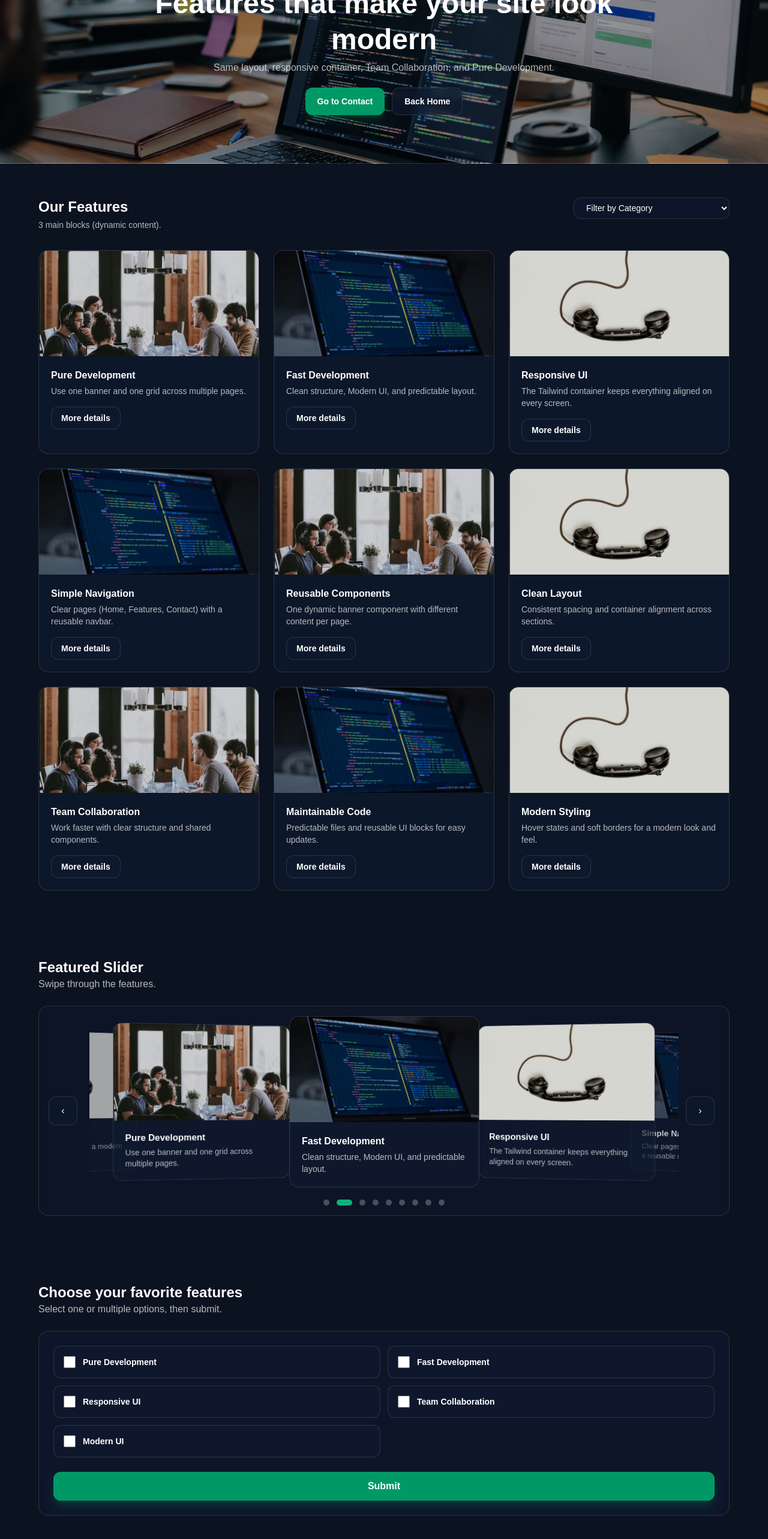
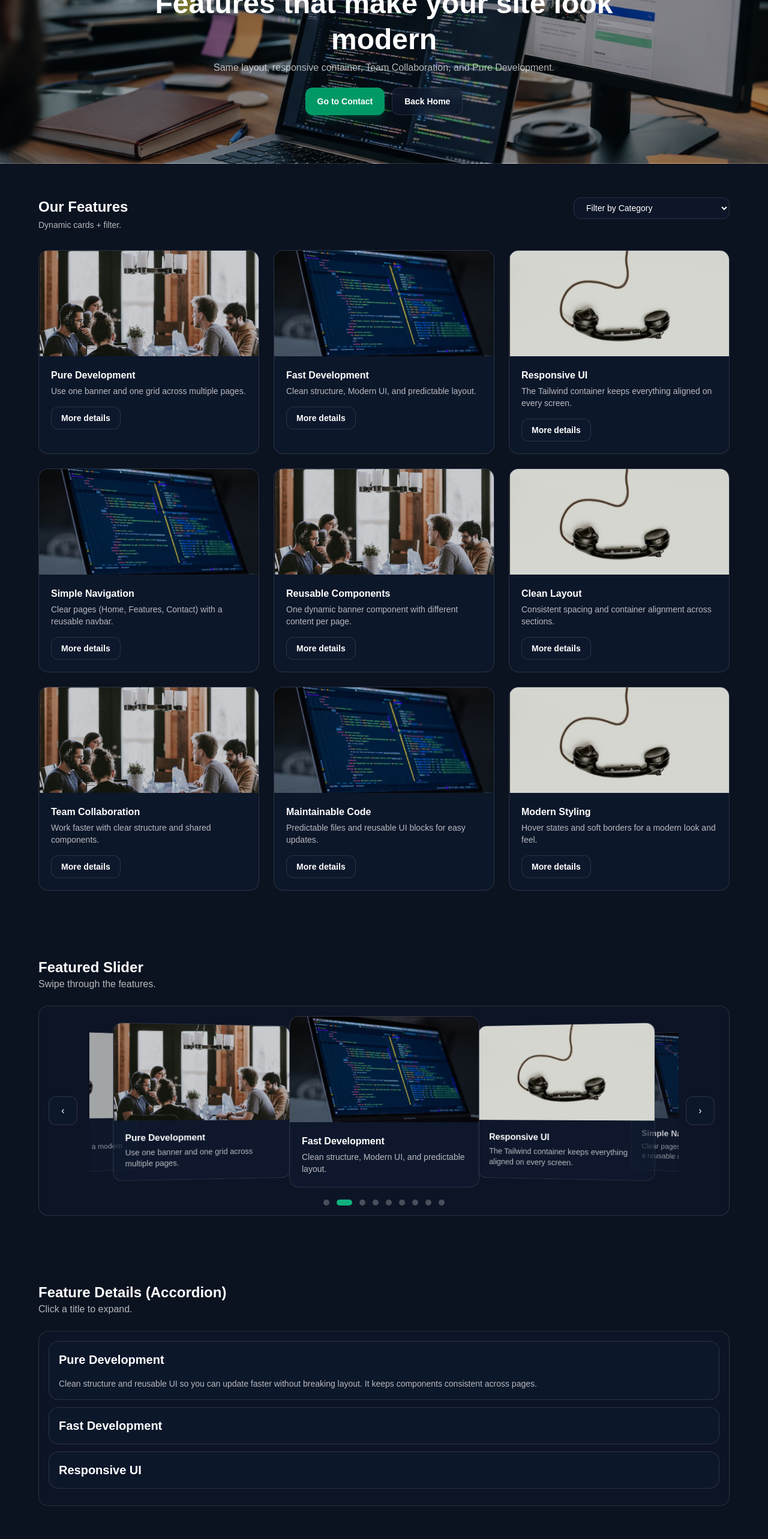
Before and after one commit to joseficani/my-next-app, a Next.js app: page /features in a window 1280 px wide. Shown: the part 228-2794 px from the top of the page at 60% size. Built offline with nearby package versions, Linux system fonts and the light colour scheme.

Commit message:
accordion

```diff
--- a/src/app/features/page.tsx
+++ b/src/app/features/page.tsx
@@ -58,8 +58,20 @@ import PageBanner from "@/components/PageBanner/PageBanner";
 import InfoGrid from "@/components/InfoGrid/InfoGrid";
 import { Swiper, SwiperSlide } from "swiper/react";
 import {Navigation,Pagination,EffectCoverflow,Autoplay,Keyboard,Mousewheel,} from "swiper/modules";
+import { Accordion, AccordionHeader, AccordionBody } from "@material-tailwind/react";
+import "swiper/css";
+import "swiper/css/navigation";
+import "swiper/css/pagination";
+import "swiper/css/effect-coverflow";
 
-type FeatureCard = {image: string;title: string;text: string;category: string;detailsTitle: string;detailsText: string;};
+type FeatureCard = {
+  image: string;
+  title: string;
+  text: string;
+  category: string;
+  detailsTitle: string;
+  detailsText: string;
+};
 
 export default function FeaturesPage() {
   const featuresBanner = {
@@ -68,20 +80,18 @@ export default function FeaturesPage() {
     title: "Features that make your site look modern",
     subtitle:
       "Same layout, responsive container, Team Collaboration, and Pure Development.",
-
     primaryText: "Go to Contact",
     primaryHref: "/contact",
     secondaryText: "Back Home",
     secondaryHref: "/",
     center: true,
     tight: true,
-
     primaryBtnClass:
       "inline-flex items-center justify-center rounded-xl bg-emerald-600 px-5 py-3 text-sm font-semibold text-white shadow-lg shadow-emerald-600/25 transition hover:-translate-y-0.5 hover:bg-emerald-500 focus:outline-none focus:ring-2 focus:ring-emerald-400/40",
-
     secondaryBtnClass:
       "inline-flex items-center justify-center rounded-xl border border-softBorder bg-customCard/60 px-5 py-3 text-sm font-semibold text-mainText backdrop-blur transition hover:bg-customCard/80",
   };
+
   const allFeatureCards: FeatureCard[] = [
     {
       image: "/images/teamwork.jpg",
@@ -90,7 +100,7 @@ export default function FeaturesPage() {
       category: "Development",
       detailsTitle: "Pure Development",
       detailsText:
-        "This feature focuses on clean structure and reusable UI so you can update the project faster without breaking layout. It keeps your components consistent across pages.",
+        "Clean structure and reusable UI so you can update faster without breaking layout. It keeps components consistent across pages.",
     },
     {
       image: "/images/coding.jpg",
@@ -99,7 +109,7 @@ export default function FeaturesPage() {
       category: "Development",
       detailsTitle: "Fast Development",
       detailsText:
-        "A predictable folder structure + reusable components makes edits quick. You can add new sections, pages, and styles without rewriting everything.",
+        "A predictable folder structure + reusable components makes edits quick. Add new sections and pages without rewriting everything.",
     },
     {
       image: "/images/design.jpg",
@@ -108,7 +118,7 @@ export default function FeaturesPage() {
       category: "UI",
       detailsTitle: "Responsive UI",
       detailsText:
-        "Your layout stays aligned on desktop, tablet, and mobile. The max-width container ensures the banner text lines up with the sections below.",
+        "Your layout stays aligned on desktop, tablet, and mobile. The max-width container ensures the banner lines up with the sections below.",
     },
     {
       image: "/images/coding.jpg",
@@ -117,7 +127,7 @@ export default function FeaturesPage() {
       category: "Navigation",
       detailsTitle: "Simple Navigation",
       detailsText:
-        "Users can move between pages quickly. Your active-link styling makes it clear which page they are currently viewing.",
+        "Users can move between pages quickly. Active-link styling makes it clear which page they are viewing.",
     },
     {
       image: "/images/teamwork.jpg",
@@ -126,7 +136,7 @@ export default function FeaturesPage() {
       category: "Components",
       detailsTitle: "Reusable Components",
       detailsText:
-        "Instead of creating 3 different banners, you pass props (image, title, buttons, classes). This keeps the code clean and scalable.",
+        "Instead of making different banners, you pass props (image, title, buttons). This keeps code clean and scalable.",
     },
     {
       image: "/images/design.jpg",
@@ -144,7 +154,7 @@ export default function FeaturesPage() {
       category: "Collaboration",
       detailsTitle: "Team Collaboration",
       detailsText:
-        "When multiple people work on the project, shared components avoid duplication and reduce bugs. Everyone follows the same UI rules.",
+        "Shared components avoid duplication and reduce bugs when multiple people work on the project.",
     },
     {
       image: "/images/coding.jpg",
@@ -153,7 +163,7 @@ export default function FeaturesPage() {
       category: "Development",
       detailsTitle: "Maintainable Code",
       detailsText:
-        "Your code is easier to maintain because it’s modular. Updating one component updates multiple pages automatically.",
+        "Modular code is easier to maintain. Updating one component updates multiple pages automatically.",
     },
     {
       image: "/images/design.jpg",
@@ -162,9 +172,10 @@ export default function FeaturesPage() {
       category: "UI",
       detailsTitle: "Modern Styling",
       detailsText:
-        "Subtle hover effects, soft borders, and consistent cards make the UI feel modern while staying readable and clean.",
+        "Subtle hover effects, soft borders, and consistent cards make the UI modern while staying readable and clean.",
     },
   ];
+
   const [selectedCategory, setSelectedCategory] = useState<string>("all");
 
   const categories = useMemo(() => {
@@ -172,11 +183,10 @@ export default function FeaturesPage() {
   }, [allFeatureCards]);
 
   const filteredCards = useMemo(() => {
-    let list = [...allFeatureCards];
-
-    if (selectedCategory !== "all") {
-      list = list.filter((x) => x.category === selectedCategory);
-    }
+    const list =
+      selectedCategory === "all"
+        ? allFeatureCards
+        : allFeatureCards.filter((x) => x.category === selectedCategory);
 
     return list.map((x) => ({
       image: x.image,
@@ -203,6 +213,7 @@ export default function FeaturesPage() {
       </select>
     </div>
   );
+
   const options = [
     "Pure Development",
     "Fast Development",
@@ -210,7 +221,6 @@ export default function FeaturesPage() {
     "Team Collaboration",
     "Modern UI",
   ];
-
   const [selected, setSelected] = useState<string[]>([]);
   const [submitted, setSubmitted] = useState<string[]>([]);
 
@@ -224,14 +234,19 @@ export default function FeaturesPage() {
     e.preventDefault();
     setSubmitted(selected);
   };
+  const [open, setOpen] = useState<number>(1);
+  const handleOpen = (value: number) => setOpen(open === value ? 0 : value);
+
   return (
     <>
       <Navbar />
+
       <main className="min-h-screen bg-customBlue">
         <PageBanner {...featuresBanner} />
+
         <InfoGrid
           sectionTitle="Our Features"
-          sectionSubtitle="3 main blocks (dynamic content)."
+          sectionSubtitle="Dynamic cards + filter."
           cards={filteredCards}
           cardClass="overflow-hidden rounded-2xl border border-softBorder bg-customCard/70 transition hover:bg-customCard/80"
           rightSlot={rightSlot}
@@ -254,6 +269,7 @@ export default function FeaturesPage() {
                 >
                   ‹
                 </button>
+
                 <div className="min-w-0">
                   <Swiper
                     modules={[
@@ -324,8 +340,10 @@ export default function FeaturesPage() {
                       </SwiperSlide>
                     ))}
                   </Swiper>
+
                   <div className="features-swiper-pagination mt-5 flex items-center justify-center" />
                 </div>
+
                 <button
                   type="button"
                   className="features-next inline-flex h-12 w-12 items-center justify-center rounded-xl border border-softBorder bg-customCard/60 text-mainText transition hover:bg-customCard/80 focus:outline-none focus:ring-2 focus:ring-primary/20"
@@ -334,6 +352,49 @@ export default function FeaturesPage() {
                   ›
                 </button>
               </div>
+            </div>
+          </div>
+        </section>
+        <section className="py-14">
+          <div className="mx-auto w-full max-w-[1200px] px-4 sm:px-6">
+            <div className="mb-6 max-w-2xl">
+              <h2 className="text-2xl font-extrabold text-mainText">
+                Feature Details (Accordion)
+              </h2>
+              <p className="text-mutedText">Click a title to expand.</p>
+            </div>
+
+            <div className="rounded-2xl border border-softBorder bg-customCard/40 p-4">
+            {allFeatureCards.slice(0, 3).map((item, idx) => {
+  const value = idx + 1;
+  const accId = `feature-acc-${value}`;
+
+  return (
+    <Accordion
+      key={accId}
+      id={accId}
+      open={open === value}
+      className="mb-3 rounded-2xl border border-softBorder bg-customCard/60 px-4"
+    >
+      <div
+        onClick={() => handleOpen(value)}
+        className="cursor-pointer"
+      >
+        <AccordionHeader
+          id={`${accId}-header`}
+          title={item.detailsTitle}
+          className="border-b-0 text-mainText"
+        >
+          {item.detailsTitle}
+        </AccordionHeader>
+      </div>
+
+      <AccordionBody className="pt-0 text-mutedText">
+        {item.detailsText}
+      </AccordionBody>
+    </Accordion>
+  );
+})}
             </div>
           </div>
         </section>
@@ -388,6 +449,7 @@ export default function FeaturesPage() {
             </div>
           </div>
         </section>
+
         <style jsx global>{`
           .features-swiper .swiper-wrapper {
             align-items: stretch;
@@ -401,7 +463,6 @@ export default function FeaturesPage() {
             width: 100%;
           }
 
-          /* Make inactive slides softer, active slides sharper */
           .features-swiper .swiper-slide {
             opacity: 0.75;
             transform: scale(0.98);
@@ -413,7 +474,6 @@ export default function FeaturesPage() {
             transform: scale(1);
           }
 
-          /* Pagination bullets style */
           .features-swiper-pagination .swiper-pagination-bullet {
             width: 10px;
             height: 10px;
@@ -421,20 +481,18 @@ export default function FeaturesPage() {
             background: rgba(255, 255, 255, 0.25);
             opacity: 1;
             margin: 0 6px !important;
-            transition: transform 200ms ease, background 200ms ease, width 200ms ease;
+            transition: transform 200ms ease, background 200ms ease,
+              width 200ms ease;
           }
-
           .features-swiper-pagination .swiper-pagination-bullet:hover {
             transform: scale(1.15);
             background: rgba(255, 255, 255, 0.4);
           }
-
           .features-swiper-pagination .swiper-pagination-bullet-active {
             width: 26px;
             background: rgba(16, 185, 129, 0.95);
           }
 
-          /* Disabled arrows */
           .features-prev.swiper-button-disabled,
           .features-next.swiper-button-disabled {
             opacity: 0.45;
--- a/src/app/layout.tsx
+++ b/src/app/layout.tsx
@@ -4,6 +4,7 @@ import "./globals.css";
 import "swiper/css";
 import "swiper/css/navigation";
 import "swiper/css/pagination";
+import Providers from "./providers";
 
 const geistSans = Geist({
   variable: "--font-geist-sans",
@@ -28,7 +29,7 @@ export default function RootLayout({
   return (
     <html lang="en">
       <body className={`${geistSans.variable} ${geistMono.variable}`}>
-        {children}
+        <Providers>{children}</Providers>
       </body>
     </html>
   );
--- /dev/null
+++ b/src/app/providers.tsx
@@ -0,0 +1,7 @@
+"use client";
+
+import { ThemeProvider } from "@material-tailwind/react";
+
+export default function Providers({ children }: { children: React.ReactNode }) {
+  return <ThemeProvider>{children}</ThemeProvider>;
+}
```
Also changed, not shown: package.json (+5 -4 lines), 1 other file (tests, documents, lock files or other folders).
